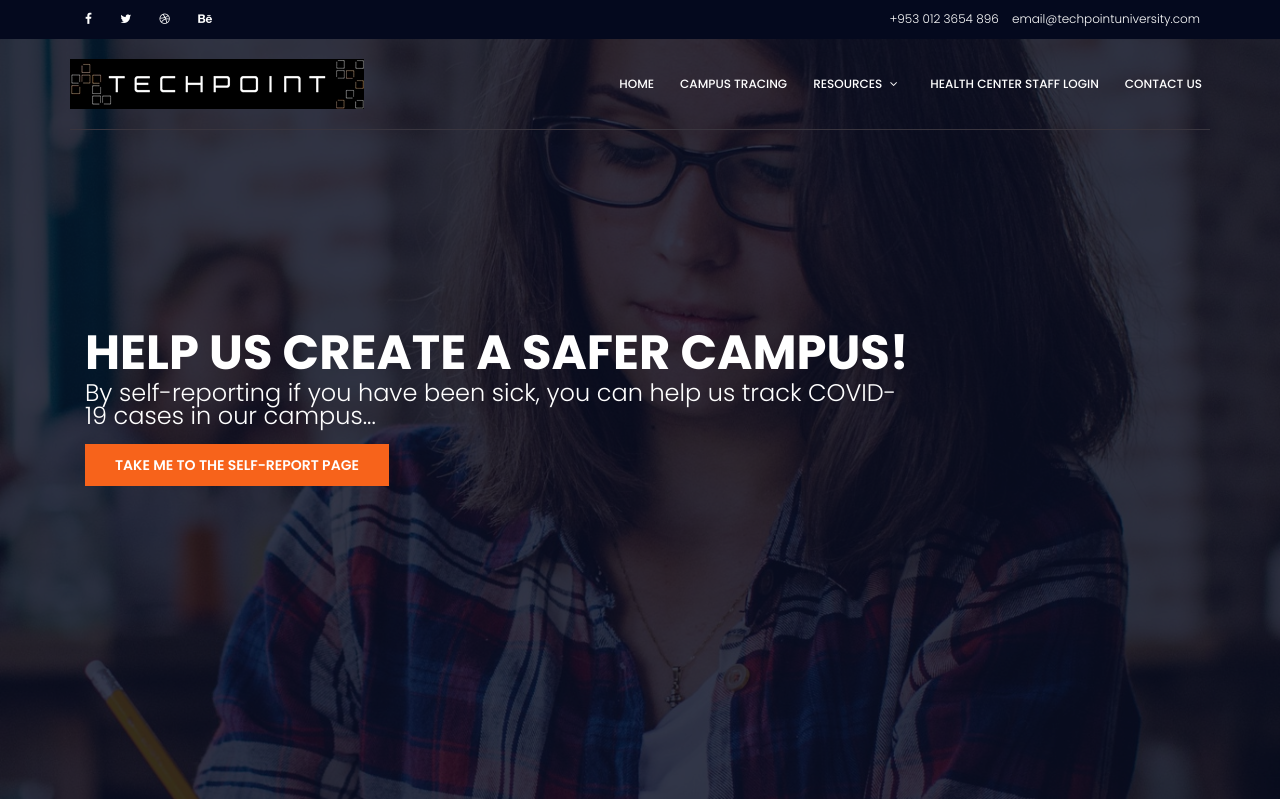
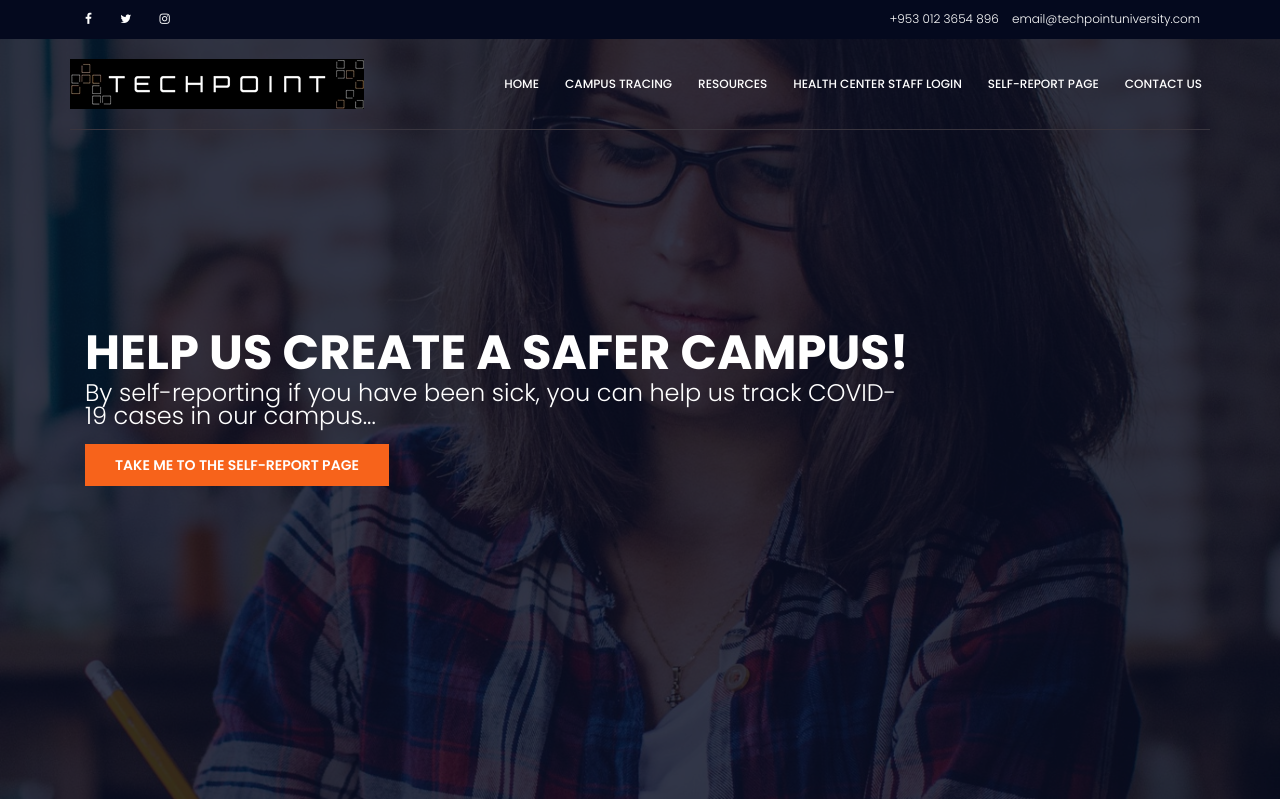
Before and after one commit to rcardo35/outbreak-detection-09, a PHP site: page /index.php in a window 1280 px wide. Shown: the top 799 px of the page. Run offline with PHP 8.4, Linux system fonts and the light colour scheme; some libraries are stand-ins or nearby versions.

Commit message:
Added reporting page to navigation bar

```diff
--- a/navbar.php
+++ b/navbar.php
@@ -5,8 +5,7 @@
                 <ul>
                     <li><a href="#"><i class="fa fa-facebook"></i></a></li>
                     <li><a href="#"><i class="fa fa-twitter"></i></a></li>
-                    <li><a href="#"><i class="fa fa-dribbble"></i></a></li>
-                    <li><a href="#"><i class="fa fa-behance"></i></a></li>
+                    <li><a href="#"><i class="fa fa-instagram"></i></a></li>
                 </ul>
             </div>
             <div class="col-lg-6 col-sm-6 col-4 header-top-right no-padding">
@@ -25,11 +24,9 @@
             <ul class="nav-menu">
                 <li><a href="index.php">Home</a></li>
                 <li><a href="campus-COVID-cases.php">Campus Tracing</a></li>
-                <li class="menu-has-children"><a href="resources.php">Resources</a>
-                    <ul>
-                    </ul>
-                </li>
+                <li class="menu-has-children"><a href="resources.php">Resources</a></li>
                 <li><a href="health-center-login.php">Health Center Staff Login</a></li>
+                <li><a href="self-reporting.php">Self-Report Page</a></li>
                 <li><a href="contact.php">Contact Us</a></li>
             </ul>
         </nav><!-- #nav-menu-container -->
```
